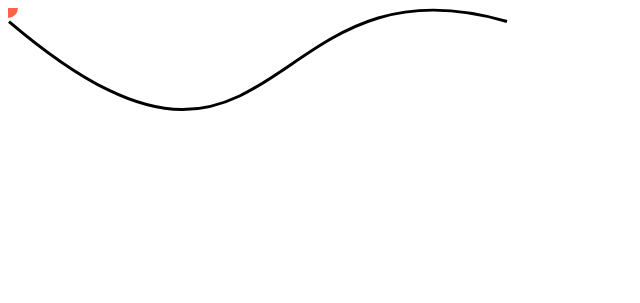
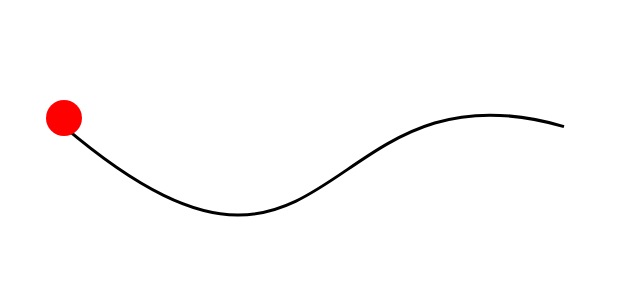
Before and after one commit to luiz-ortega/svg_exp, a plain HTML site: page 10-smil/motion-path.html in a window 1280 px wide. Shown: the whole page, without its empty margins (0-640 px from the left). Drawn offline with Linux system fonts and the light colour scheme.

Commit message:
fix: add new svg path with new morph path

```diff
--- a/10-smil/motion-path.html
+++ b/10-smil/motion-path.html
@@ -6,11 +6,10 @@
     <title>Document</title>
   </head>
   <body>
-    <svg
+    <!--     <svg
       width="500"
       height="104"
       viewBox="0 0 502 104"
-      preserveAspectRatio="xMaxYMin meet"
       fill="none"
       xmlns="http://www.w3.org/2000/svg"
     >
@@ -19,14 +18,38 @@
         stroke="black"
         stroke-width="3"
       />
-      <circle id="circle" r="10" cx="00" cy="0" fill="tomato" />
+      <circle id="circle" r="10" cx="10" cy="20" fill="tomato" />
 
       <animateMotion
         xlink:href="#circle"
         dur="1s"
         begin="click"
         fill="freeze"
-        path="M10 13.5715C272.902 244.929 252.335 -59.2379 501 13.5715"
+        path="M0 13.5715C272.902 244.929 252.335 -59.2379 501 13.5715"
+      />
+    </svg> -->
+
+    <svg
+      width="620"
+      height="292"
+      viewBox="0 0 620 292"
+      fill="none"
+      xmlns="http://www.w3.org/2000/svg"
+    >
+      <rect width="620" height="292" fill="white" />
+      <path
+        d="M56 118.572C327.902 349.929 307.335 45.7621 556 118.572"
+        stroke="black"
+        stroke-width="3"
+      />
+      <circle id="circle" cx="56" cy="110" r="18" fill="#FF0000" />
+
+      <animateMotion
+        xlink:href="#circle"
+        dur="1s"
+        begin="click"
+        fill="freeze"
+        path="M0 13.5715C272.902 244.929 252.335 -59.2379 501 13.5715"
       />
     </svg>
   </body>
```
